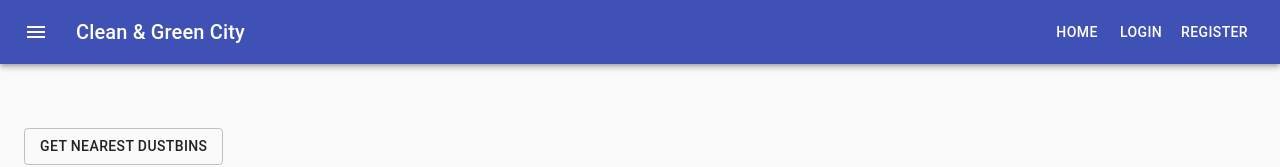
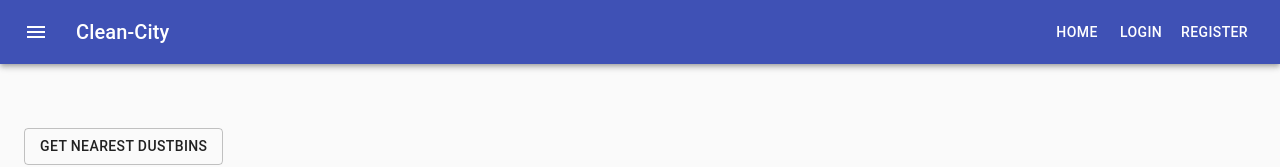
Before and after one commit to tarunnsingh/map-of-bins, a React (Create React App) app in the folder client/: page /profile in a window 1280 px wide. Shown: the top 167 px of the page. Built offline with nearby package versions, Linux system fonts and the light colour scheme; no server answers.

Commit message:
Changed HEADER Text

```diff
--- a/client/src/components/Header/Header.jsx
+++ b/client/src/components/Header/Header.jsx
@@ -50,7 +50,7 @@ export default function ButtonAppBar() {
             <MenuIcon />
           </IconButton>
           <Typography variant="h6" className={classes.title}>
-            Clean & Green City
+            Clean-City
           </Typography>
           <Button color="inherit" href="/">
             Home
```
